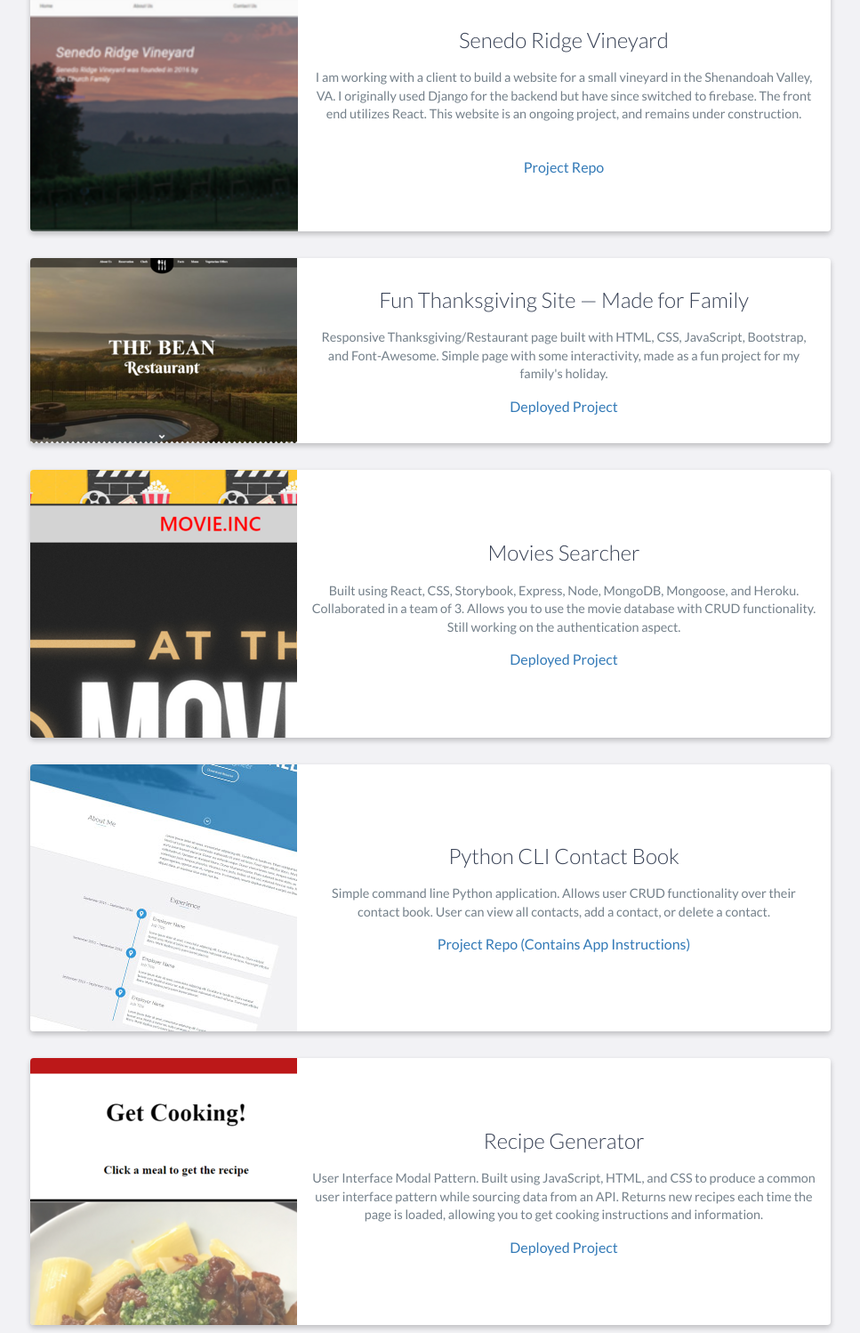
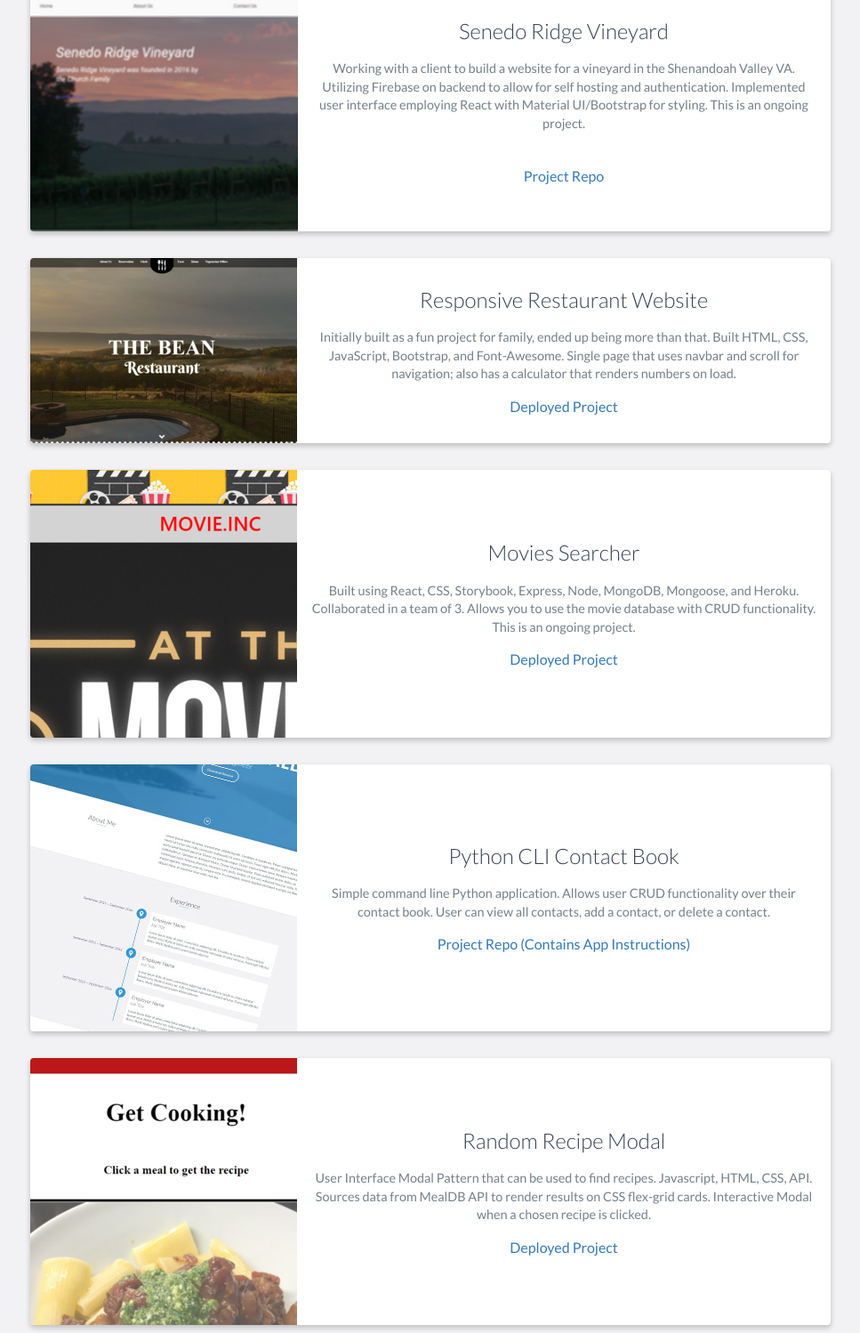
Before and after one commit to churchjg/Portfolio, a website: page index.html in a window 1280 px wide. Shown: the part 3162-4660 px from the top of the page at 89% size, without its empty margins (156-1123 px from the left). Drawn offline with nearby package versions, Linux system fonts and the light colour scheme.

Commit message:
update project descriptions

```diff
--- a/index.html
+++ b/index.html
@@ -183,7 +183,8 @@
                     <div class="project-info">
                         <h3>Senedo Ridge Vineyard</h3>
                         <p>
-                            I am working with a client to build a website for a small vineyard in the Shenandoah Valley, VA. I originally used Django for the backend but have since switched to firebase. The front end utilizes React. This website is an ongoing project, and remains under construction.
+                            Working with a client to build a website for a vineyard in the Shenandoah Valley VA. Utilizing Firebase on backend to allow for self hosting and authentication. Implemented user interface employing React with Material UI/Bootstrap for styling. This is an ongoing project.
+
                         </p>
 
                         <!-- <a href="">Deployed Project</a> </br> -->
@@ -197,9 +198,9 @@
                     </div>
                     <!-- End .project-image -->
                     <div class="project-info">
-                        <h3>Fun Thanksgiving Site — Made for Family</h3>
+                        <h3>Responsive Restaurant Website</h3>
                         <p>
-                            Responsive Thanksgiving/Restaurant page built with HTML, CSS, JavaScript, Bootstrap, and Font-Awesome. Simple page with some interactivity, made as a fun project for my family's holiday.
+                             Initially built as a fun project for family,  ended up being more than that. Built HTML, CSS, JavaScript, Bootstrap, and Font-Awesome. Single page that uses navbar and scroll for navigation; also has a calculator that renders numbers on load.
                         </p>
 
                         <a href="https://churchjg.github.io/menu/lib/">Deployed Project</a>
@@ -215,7 +216,7 @@
                     <div class="project-info">
                         <h3>Movies Searcher</h3>
                         <p>
-                            Built using React, CSS, Storybook, Express, Node, MongoDB, Mongoose, and Heroku. Collaborated in a team of 3. Allows you to use the movie database with CRUD functionality. Still working on the authentication aspect.
+                            Built using React, CSS, Storybook, Express, Node, MongoDB, Mongoose, and Heroku. Collaborated in a team of 3. Allows you to use the movie database with CRUD functionality. This is an ongoing project.
                         </p>
 
                         <a href="https://churchjg.github.io/GroupCrud/">Deployed Project</a>
@@ -247,9 +248,10 @@
                     </div>
                     <!-- End .project-image -->
                     <div class="project-info">
-                        <h3>Recipe Generator</h3>
+                        <h3>Random Recipe Modal</h3>
                         <p>
-                            User Interface Modal Pattern. Built using JavaScript, HTML, and CSS to produce a common user interface pattern while sourcing data from an API. Returns new recipes each time the page is loaded, allowing you to get cooking instructions and information.
+                            User Interface Modal Pattern that can be used to find recipes. Javascript, HTML, CSS, API. Sources data from MealDB API to render results on CSS flex-grid cards. Interactive Modal when a chosen recipe is clicked.
+
                         </p>
 
                         <a href="https://churchjg.github.io/Project3_fix/lib/index.html">Deployed Project</a>
```
